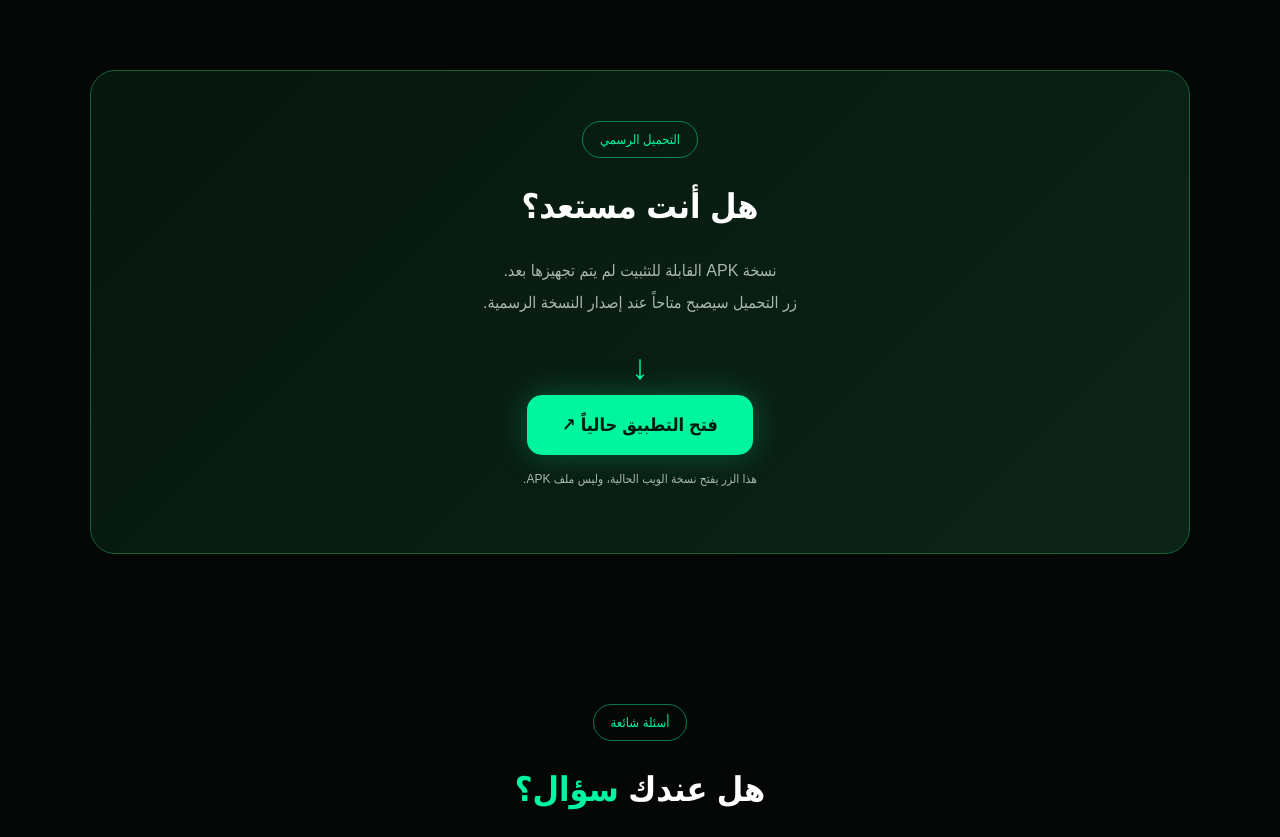
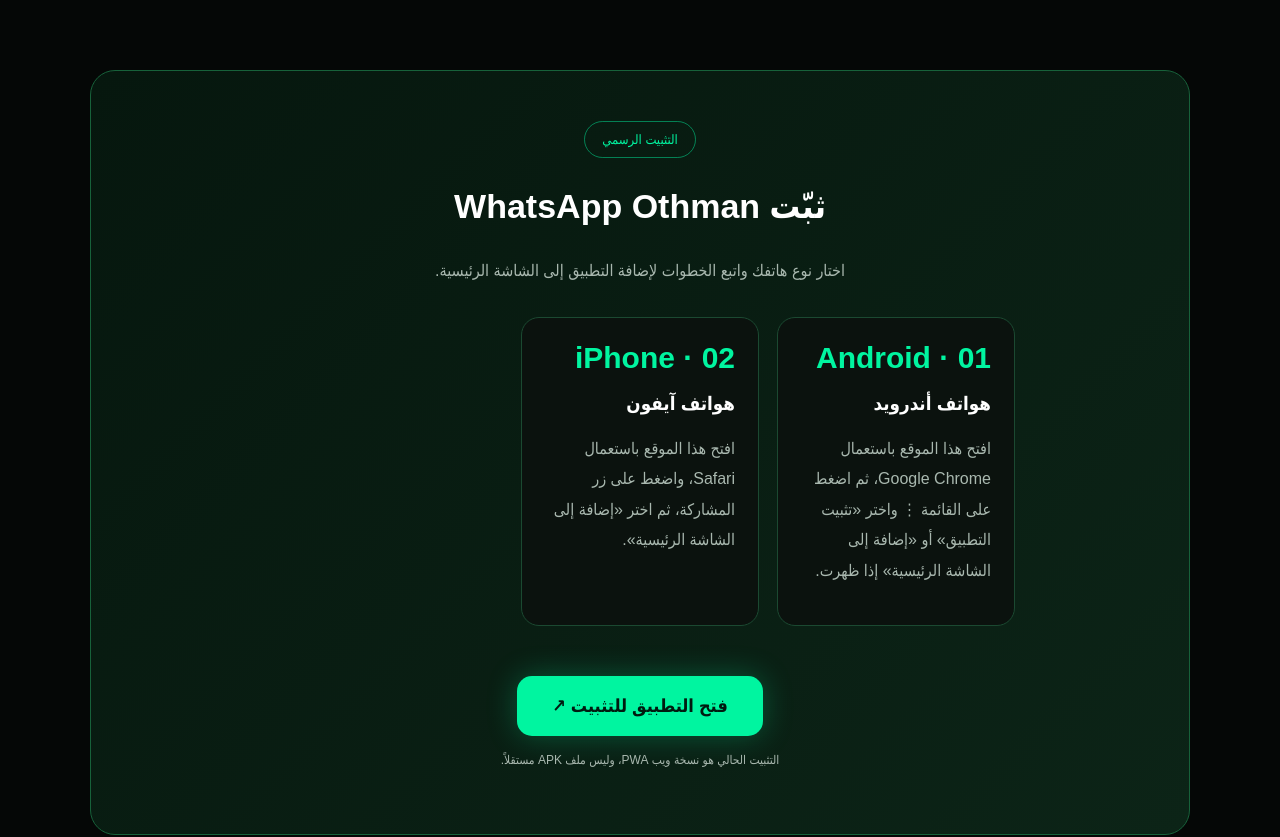
Before and after one commit to otmanth77/Watsapp-Othmane-, a plain HTML site: page index.html in a window 1280 px wide. Shown: the part 3160-3997 px from the top of the page. Drawn offline with Linux system fonts and the light colour scheme.

Commit message:
Prepare PWA installation page

```diff
--- a/index.html
+++ b/index.html
@@ -161,12 +161,30 @@ nav{padding:14px 4%}nav a{font-size:11px;margin:0 4px}
 
 <section id="download">
 <div class="download">
-<span class="tag">التحميل الرسمي</span>
-<h2>هل أنت مستعد؟</h2>
-<p>نسخة APK القابلة للتثبيت لم يتم تجهيزها بعد.<br>زر التحميل سيصبح متاحاً عند إصدار النسخة الرسمية.</p>
-<div class="arrow">↓</div>
-<a class="downloadbtn" href="app.html">فتح التطبيق حالياً ↗</a>
-<p style="font-size:12px">هذا الزر يفتح نسخة الويب الحالية، وليس ملف APK.</p>
+<span class="tag">التثبيت الرسمي</span>
+<h2>ثبّت WhatsApp Othman</h2>
+<p>اختار نوع هاتفك واتبع الخطوات لإضافة التطبيق إلى الشاشة الرئيسية.</p>
+
+<div class="steps" style="max-width:750px;margin:30px auto;text-align:right">
+<div class="step">
+<div class="number">01 · Android</div>
+<h3>هواتف أندرويد</h3>
+<p style="color:#a9b8af;line-height:1.9">
+افتح هذا الموقع باستعمال Google Chrome، ثم اضغط على القائمة ⋮ واختر «تثبيت التطبيق» أو «إضافة إلى الشاشة الرئيسية» إذا ظهرت.
+</p>
+</div>
+
+<div class="step">
+<div class="number">02 · iPhone</div>
+<h3>هواتف آيفون</h3>
+<p style="color:#a9b8af;line-height:1.9">
+افتح هذا الموقع باستعمال Safari، واضغط على زر المشاركة، ثم اختر «إضافة إلى الشاشة الرئيسية».
+</p>
+</div>
+</div>
+
+<a class="downloadbtn" href="app.html">فتح التطبيق للتثبيت ↗</a>
+<p style="font-size:12px">التثبيت الحالي هو نسخة ويب PWA، وليس ملف APK مستقلاً.</p>
 </div>
 </section>
 
```
Also changed, not shown: icon-512.png (added), manifest.json.
